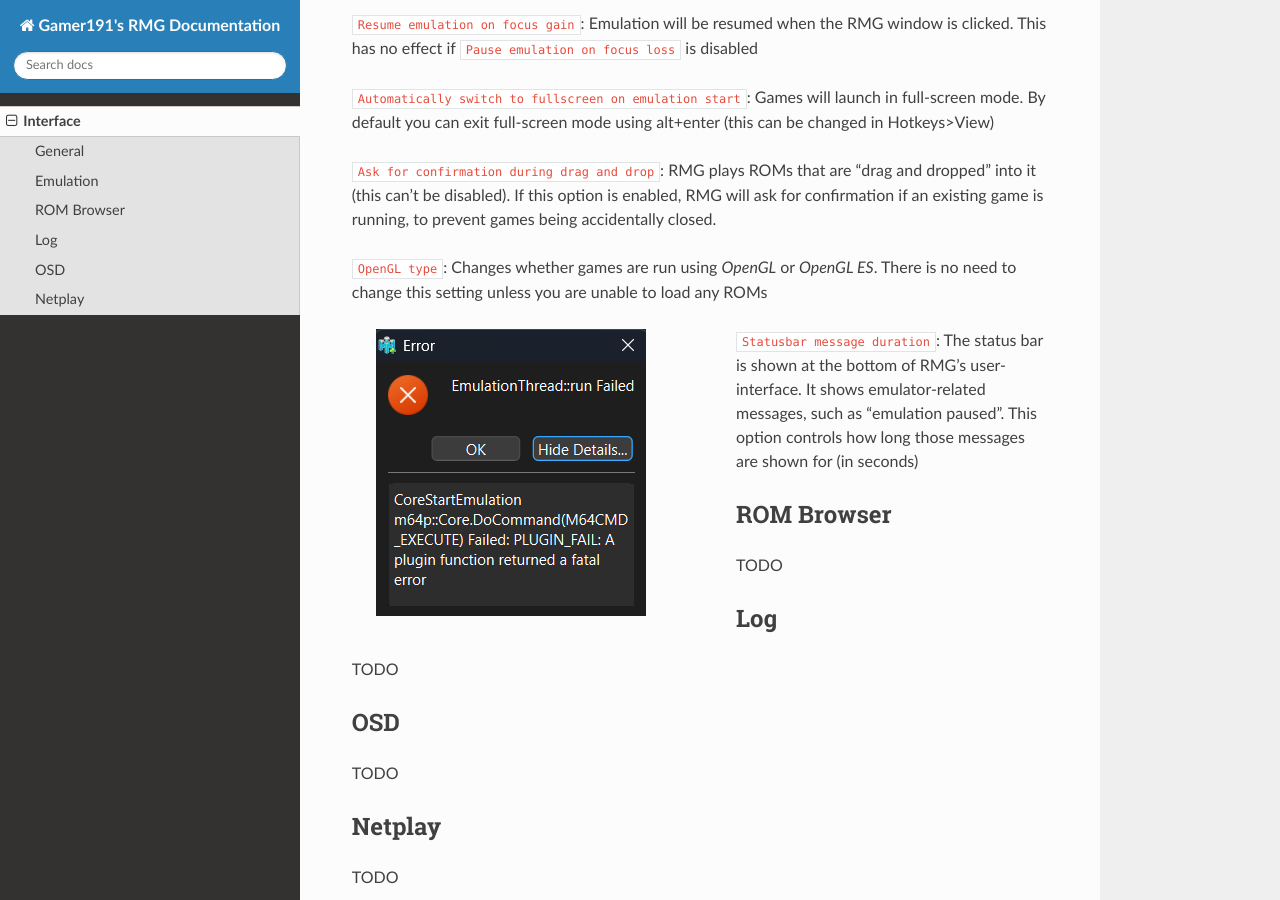
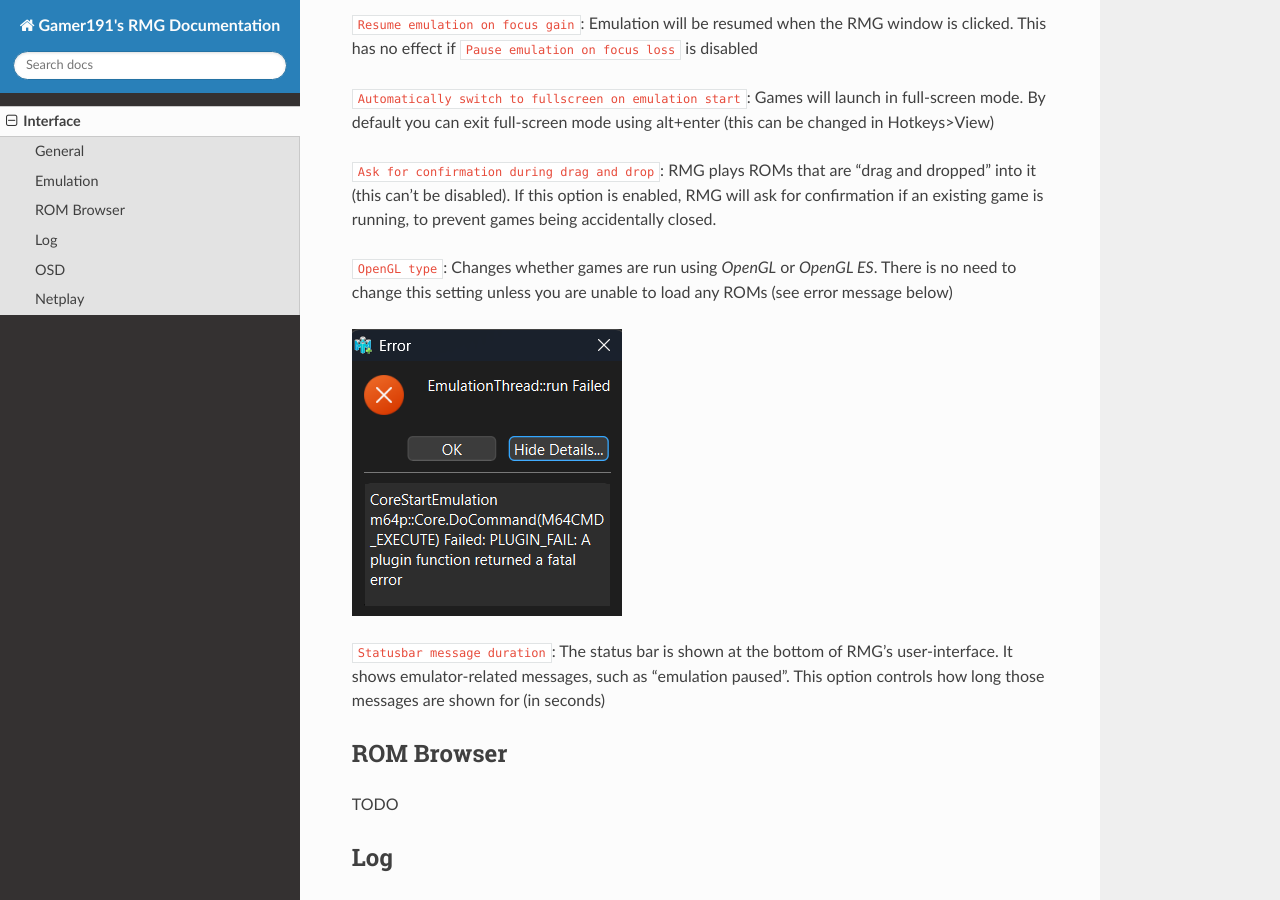
Before and after one commit to gamer191/gamer191-RMG-documentation, a Sphinx documentation site: the page built from docs/source/interface.rst, in a window 1280 px wide and 900 px high, scrolled down 820 px. Built offline with Sphinx 7.4.7 and the Read the Docs theme 3.1.0, drawn with Linux system fonts in a browser that asks for light colours; pages that are not in the unit, such as notebooks, are missing from menus.

Commit message:
Disable text wrapping

```diff
--- a/docs/source/interface.rst
+++ b/docs/source/interface.rst
@@ -27,12 +27,11 @@ Emulation
 
 ``Ask for confirmation during drag and drop``: RMG plays ROMs that are "drag and dropped" into it (this can't be disabled). If this option is enabled, RMG will ask for confirmation if an existing game is running, to prevent games being accidentally closed.
 
-``OpenGL type``: Changes whether games are run using `OpenGL` or `OpenGL ES`. There is no need to change this setting unless you are unable to load any ROMs
+``OpenGL type``: Changes whether games are run using `OpenGL` or `OpenGL ES`. There is no need to change this setting unless you are unable to load any ROMs (see error message below)
 
-    .. figure:: /_static/opengl-error-message-screenshot.png
-       :align: left
-       :alt: Error message when OpenGL fails to load ROMs
-       :figwidth: 50%
+.. figure:: /_static/opengl-error-message-screenshot.png
+    :alt: Error message when OpenGL fails to load ROMs
+    :figwidth: 50%
 
 ``Statusbar message duration``: The status bar is shown at the bottom of RMG's user-interface. It shows emulator-related messages, such as "emulation paused". This option controls how long those messages are shown for (in seconds)
 
```
